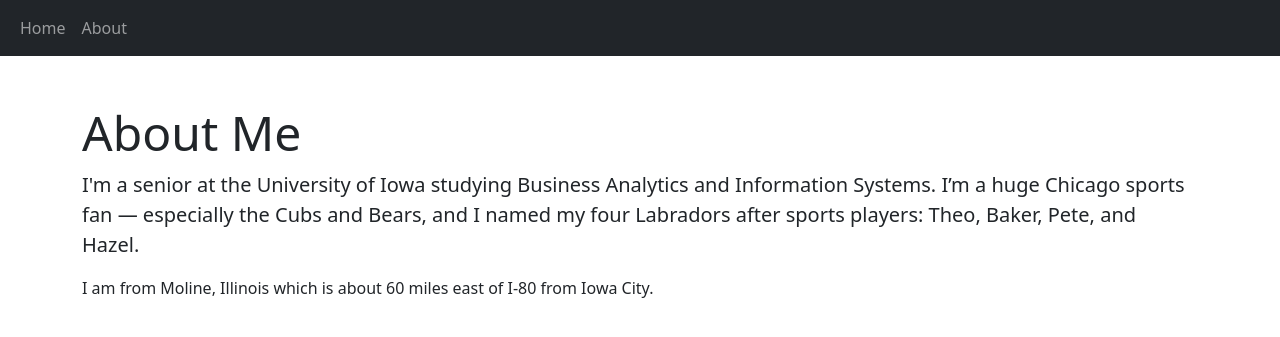
After one commit to Davis-Hoffstatter/dhoffstatter_hw10, a Flask app: page /about in a window 1280 px wide. The commit adds this page. Shown: the top 337 px of the page. Run offline with Flask 3, Linux system fonts and the light colour scheme.

Commit message:
Menu
Added Menu

```diff
--- a/app.py
+++ b/app.py
@@ -1,6 +1,3 @@
-# module 10 - Flask Application
-# Davis Hoffstatter 10/28/2025
-
 from flask import Flask, render_template
 
 app = Flask(__name__)
@@ -9,5 +6,9 @@ app = Flask(__name__)
 def home():
     return render_template('index.html')
 
+@app.route('/about')
+def about_page():
+    return render_template('about.html')
+
 if __name__ == '__main__':
     app.run(host='0.0.0.0', port=5000, debug=True)
--- /dev/null
+++ b/templates/about.html
@@ -0,0 +1,17 @@
+{% extends 'base.html' %}
+
+{% block title %}About Davis Hoffstatter{% endblock %}
+
+{% block body %}
+<main class="container mt-5">
+  <h1 class="display-5">About Me</h1>
+  <p class="lead">
+    I'm a senior at the University of Iowa studying Business Analytics and Information Systems.
+     I’m a huge Chicago sports fan —
+    especially the Cubs and Bears, and I named my four Labradors after sports players: Theo, Baker, Pete, and Hazel.
+  </p>
+  <p>
+    I am from Moline, Illinois which is about 60 miles east of I-80 from Iowa City.
+  </p>
+</main>
+{% endblock %}
--- a/templates/base.html
+++ b/templates/base.html
@@ -13,6 +13,30 @@
     />
 </head>
 <body>
+    <nav class="navbar navbar-expand-lg navbar-dark bg-dark">
+        <div class="container-fluid">
+            <button
+                type="button"
+                class="navbar-toggler"
+                data-bs-toggle="collapse"
+                data-bs-target="#navbarCollapse"
+            >
+                <span class="navbar-toggler-icon"></span>
+            </button>
+
+            <div class="collapse navbar-collapse" id="navbarCollapse">
+                <ul class="navbar-nav">
+                    <li class="nav-item">
+                        <a href="/" class="nav-link">Home</a>
+                    </li>
+                    <li class="nav-item">
+                        <a href="/about" class="nav-link">About</a>
+                    </li>
+                </ul>
+            </div>
+        </div>
+    </nav>
+
     {% block body %}{% endblock %}
 
     <!-- Separate Popper and Bootstrap JS -->
```
